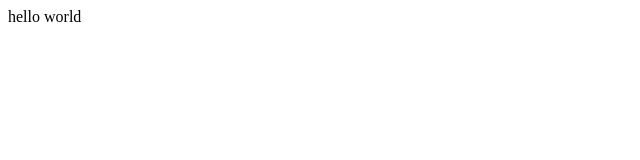
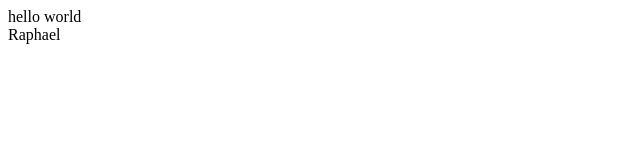
Before and after one commit to dhellem/EFFICOM_GIT, a plain HTML site: page index.html in a window 1280 px wide. Shown: the full height of the page, 0-640 px from the left. Drawn offline with Linux system fonts and the light colour scheme.

Commit message:
ajout prenom

```diff
--- a/index.html
+++ b/index.html
@@ -7,5 +7,6 @@
 </head>
 <body>
     <div class="hello">hello world</div>
+    <div class="name">Raphael</div>
 </body>
 </html>
```
